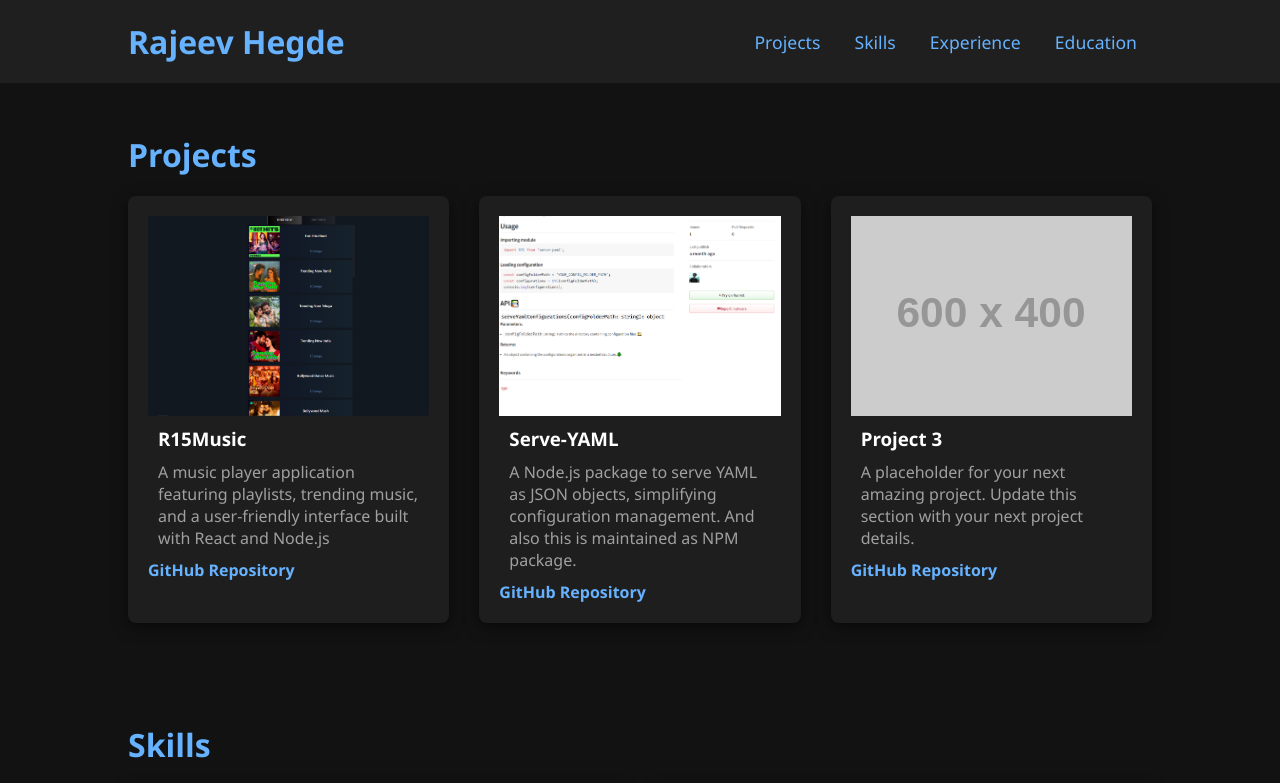
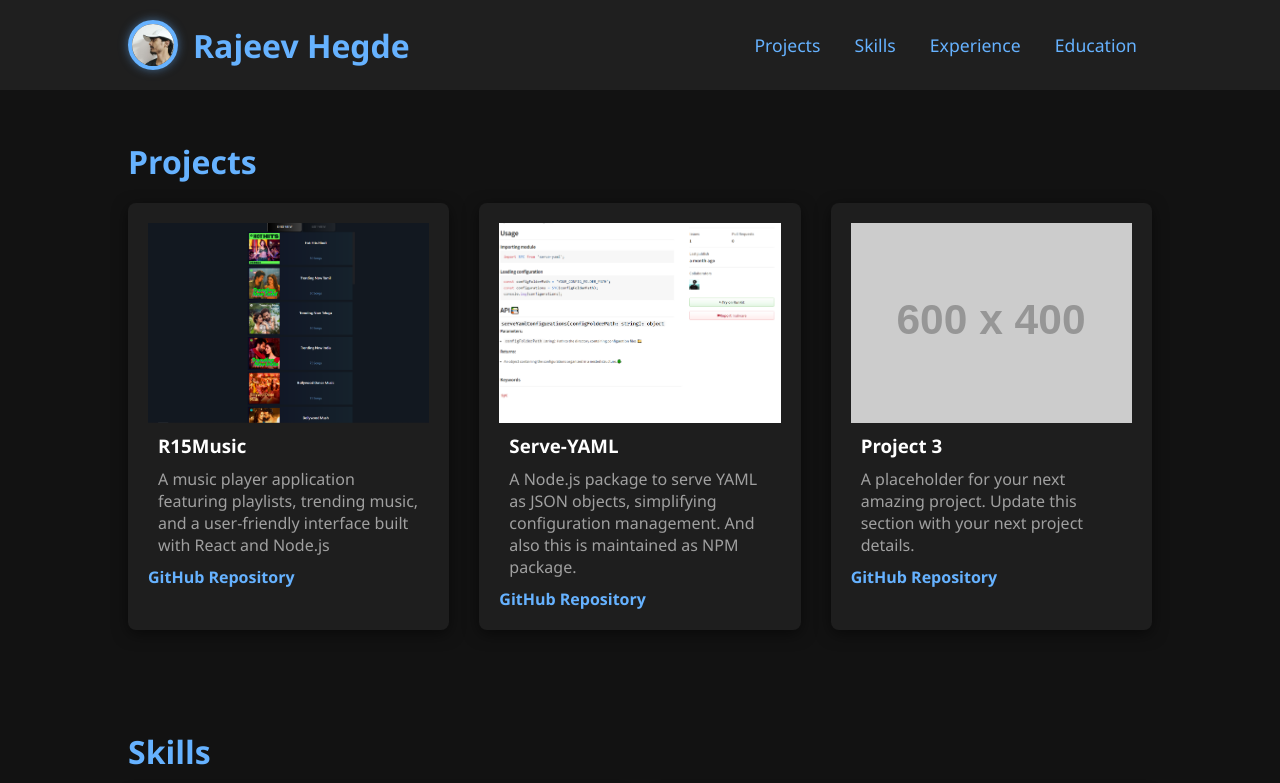
Before and after one commit to rumoursbehindme/rj-portfolio, a plain HTML site: page public/index.html in a window 1280 px wide. Shown: the top 783 px of the page. Drawn offline with Linux system fonts and the light colour scheme; placeholder pictures from the web are drawn by us.

Commit message:
added profile pic

```diff
--- a/public/index.html
+++ b/public/index.html
@@ -22,6 +22,36 @@
             scroll-behavior: smooth;
         }
 
+        .image-container {
+            width: 50px;
+            /* Set desired width */
+            height: 50px;
+            /* Set desired height */
+            overflow: hidden;
+            border-radius: 50%;
+            border: 4px solid #66b2ff;
+            /* Cool border color */
+            box-shadow: 0 0 10px rgba(102, 178, 255, 0.5);
+            /* Shadow for depth */
+            position: relative;
+            display: flex;
+            align-items: center;
+            justify-content: center;
+        }
+
+        .zoomed-image {
+            width: auto;
+            /* Maintain aspect ratio */
+            height: 100%;
+            /* Full height of the container */
+            transform: scale(1.7);
+            /* Zoom in by 1.7 times */
+            position: relative;
+            left: 14%;
+            transition: left 0.3s;
+            /* Smooth position change */
+        }
+
         header {
             display: flex;
             justify-content: space-between;
@@ -32,6 +62,7 @@
 
         header h1 {
             color: #66b2ff;
+            padding-inline-start: 15px;
         }
 
         nav a {
@@ -151,7 +182,12 @@
 <body>
 
     <header>
-        <h1>Rajeev Hegde</h1>
+        <div style="display: flex; align-items: center;">
+            <div class="image-container">
+                <img src="my-image.jfif" alt="Rajeev Hegde" class="zoomed-image">
+            </div>
+            <h1>Rajeev Hegde</h1>
+        </div>
         <nav>
             <a href="#projects">Projects</a>
             <a href="#skills">Skills</a>
```
Also changed, not shown: public/my-image.jfif (added).
